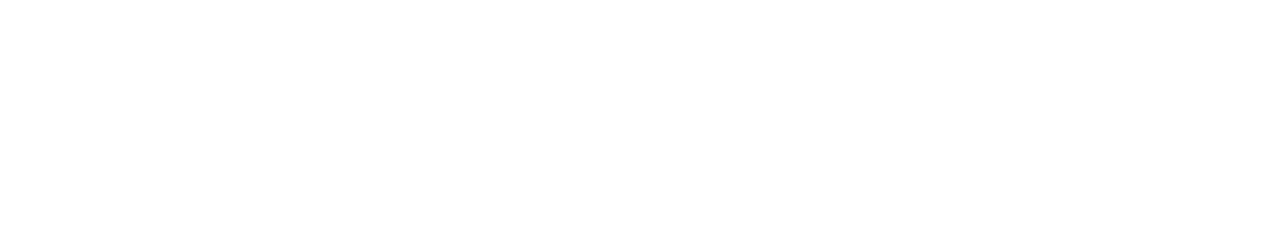
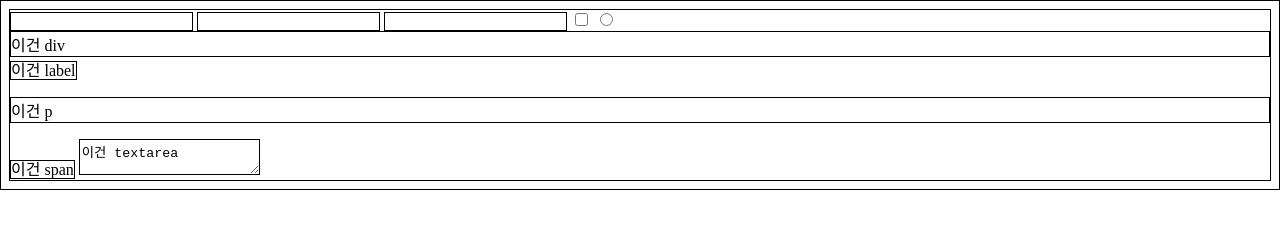
Before and after one commit to LeeKangHyun/electron-study, a plain HTML site: page src/index.html in a window 1280 px wide. Drawn offline with Linux system fonts and the light colour scheme.

Commit message:
readme 수정

```diff
--- a/src/index.html
+++ b/src/index.html
@@ -3,8 +3,22 @@
 <head>
   <meta charset="UTF-8">
   <title>Document</title>
+  <style>
+    * {
+      border: 1px solid black;
+    }
+  </style>
 </head>
 <body>
-
+  <input type = 'text' />
+  <input type = 'number' />
+  <input type = 'password' />
+  <input type = 'checkbox' />
+  <input type = 'radio' />
+  <div>이건 div</div>
+  <label>이건 label</label>
+  <p>이건 p</p>
+  <span>이건 span</span>
+  <textarea>이건 textarea</textarea>
 </body>
 </html>
```
Also changed, not shown: README.md.
